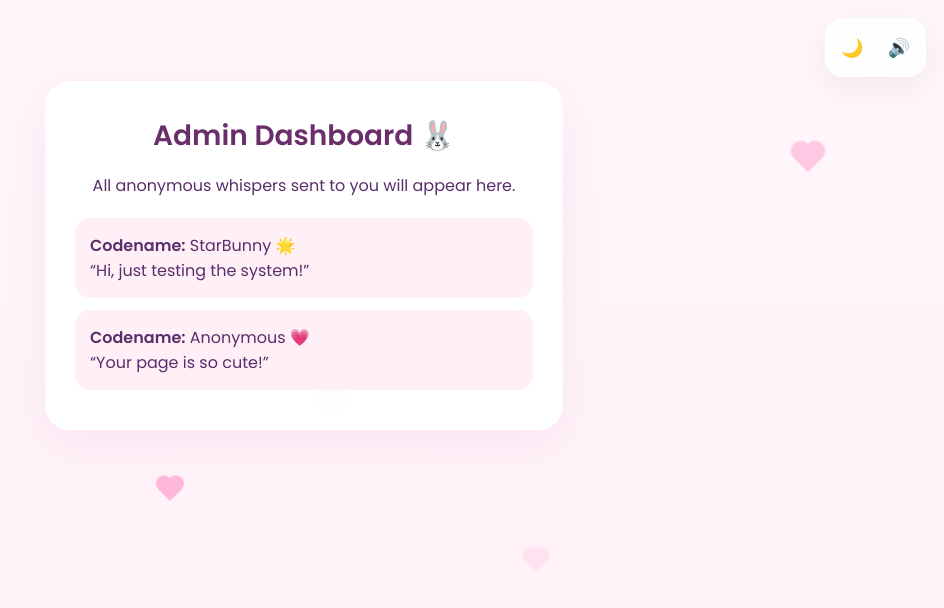
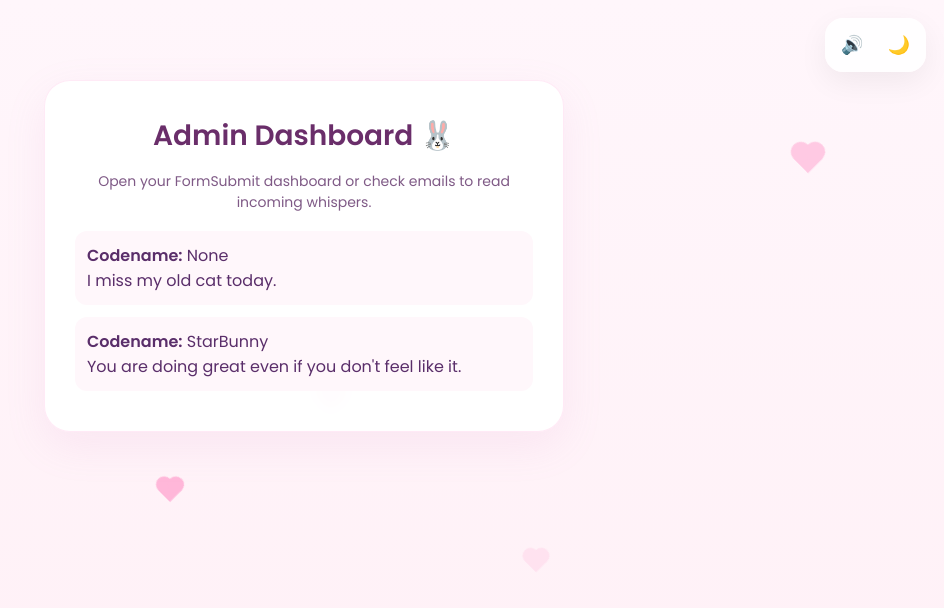
Before and after one commit to meriembenachit14/Tell-Me-Tiny-Things, a plain HTML site: page admin.html in a window 1280 px wide. Shown: the whole page, without its empty margins (336-1280 px from the left). Drawn offline with Linux system fonts and the light colour scheme.

Commit message:
Update admin.html

```diff
--- a/admin.html
+++ b/admin.html
@@ -1,49 +1,46 @@
 <!DOCTYPE html>
 <html lang="en">
 <head>
-  <meta charset="UTF-8" />
-  <meta name="viewport" content="width=device-width, initial-scale=1.0" />
-  <title>Tiny Whispers — Admin 💗</title>
-
+  <meta charset="utf-8" />
+  <meta name="viewport" content="width=device-width,initial-scale=1" />
+  <title>Admin — Tiny Things</title>
   <link rel="stylesheet" href="style.css" />
 </head>
 <body>
 
-  <!-- CLOUDS -->
-  <div class="cloud c1"></div>
-  <div class="cloud c2"></div>
-  <div class="cloud c3"></div>
-  <div class="cloud c4"></div>
+  <audio id="bgm" preload="auto" loop>
+    <source src="bgm.mp3" type="audio/mpeg" />
+  </audio>
 
-  <!-- TOOLBAR -->
-  <div class="toolbar">
-    <div id="darkToggle" class="tool-btn">🌙</div>
-    <div id="musicToggle" class="tool-btn">🔊</div>
+  <!-- clouds -->
+  <div class="cloud c1" aria-hidden="true"></div>
+  <div class="cloud c2" aria-hidden="true"></div>
+  <div class="cloud c3" aria-hidden="true"></div>
+  <div class="cloud c4" aria-hidden="true"></div>
+
+  <!-- toolbar -->
+  <div class="toolbar" role="toolbar" aria-label="site controls">
+    <button id="musicToggle" class="tool-btn">🔊</button>
+    <button id="darkToggle" class="tool-btn">🌙</button>
   </div>
 
-  <!-- BACKGROUND MUSIC -->
-  <audio id="bgm" loop>
-    <source src="birthday-bgmusic.mp3" type="audio/mpeg" />
-  </audio>
+  <main>
+    <div class="container card">
+      <h1>Admin Dashboard 🐰</h1>
+      <p class="lead">Open your FormSubmit dashboard or check emails to read incoming whispers.</p>
 
-  <main>
-    <div class="container">
-      <h1>Admin Dashboard 🐰</h1>
-      <p>All anonymous whispers sent to you will appear here.</p>
-
-      <!-- MESSAGE LIST DEMO -->
-      <div style="text-align:left; margin-top:20px;">
-        <div style="background:#fff0f8; padding:15px; border-radius:15px; margin-bottom:12px;">
-          <strong>Codename:</strong> StarBunny 🌟 <br>
-          “Hi, just testing the system!”
+      <div class="admin-messages" style="text-align:left;margin-top:18px;">
+        <!-- Example static entries; you read messages in FormSubmit -->
+        <div style="background:#fff7fb;padding:12px;border-radius:12px;margin-bottom:12px;">
+          <strong>Codename:</strong> None<br>
+          <span>I miss my old cat today.</span>
         </div>
 
-        <div style="background:#fff0f8; padding:15px; border-radius:15px; margin-bottom:12px;">
-          <strong>Codename:</strong> Anonymous 💗 <br>
-          “Your page is so cute!”
+        <div style="background:#fff7fb;padding:12px;border-radius:12px;margin-bottom:12px;">
+          <strong>Codename:</strong> StarBunny<br>
+          <span>You are doing great even if you don't feel like it.</span>
         </div>
       </div>
-
     </div>
   </main>
 
```
